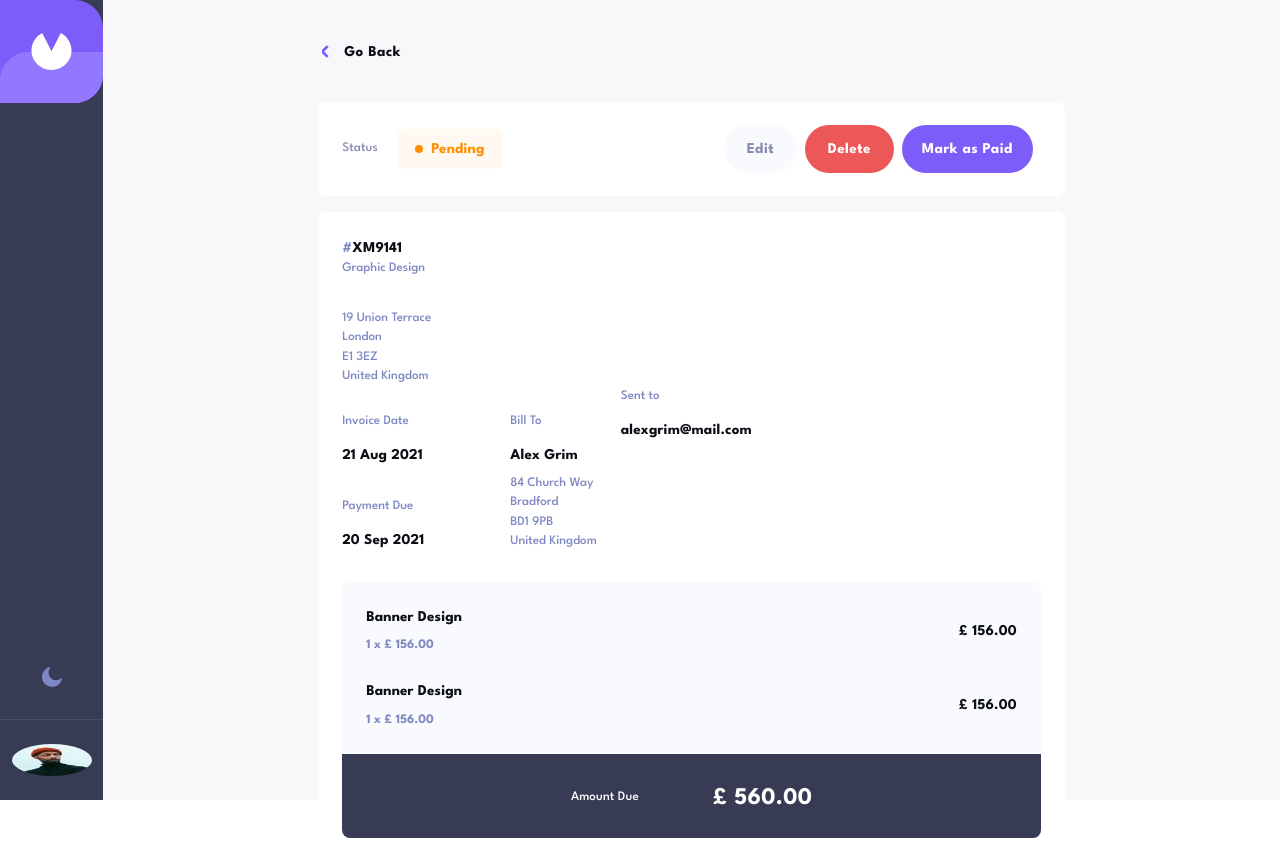
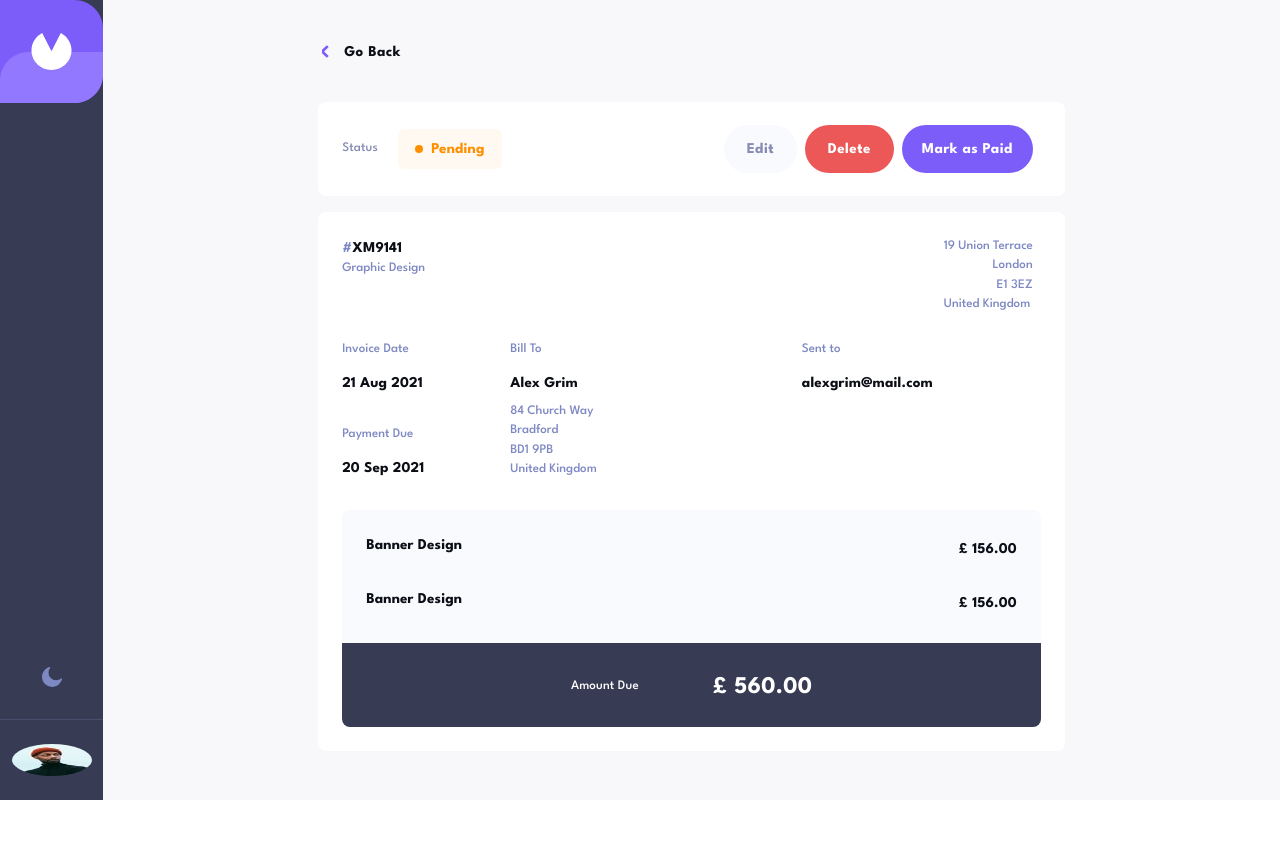
Before and after one commit to bilanoo/invoice, a React (Vite) app: page /edit-invoice/AA1449 in a window 1280 px wide. After the commit the page ends 800 px from the top, so only its background shows below. Built offline with nearby package versions, Linux system fonts and the light colour scheme.

Commit message:
removed the styling using !important mark up and instead made specific styled components, neated and without using !important markup.

```diff
--- a/src/pages/EditInvoice/EditInvoiceStyles.tsx
+++ b/src/pages/EditInvoice/EditInvoiceStyles.tsx
@@ -51,4 +51,10 @@ export const ModifyInvoiceActionContainer = styled(Box)(({ theme }) => ({
     justifyContent: "center",
     alignItems: "center",
   },
+
+  "@media only screen and (min-width: 768px)": {
+    "&": {
+      display: "none",
+    },
+  },
 }));
--- a/src/pages/EditInvoice/Editinvoice.tsx
+++ b/src/pages/EditInvoice/Editinvoice.tsx
@@ -19,7 +19,6 @@ import {
   EditInvoiceButton,
   MarkAsPaidButton,
 } from "./features/Navbar/NavbarStyles";
-import useWindowDimensions from "../../utils";
 
 export const EditInvoice = () => {
   const { id } = useParams();
@@ -28,8 +27,6 @@ export const EditInvoice = () => {
   const [invoice, setInvoice] = useState(
     allInvoicesData.find((invoice) => invoice.id === id)
   );
-
-  const { width } = useWindowDimensions();
 
   const lightOrDarkMode = useAppSelector(
     (state) => state.darkOrLightMode.value
@@ -60,12 +57,9 @@ export const EditInvoice = () => {
           <InvoiceContent />
         </ContentContainer>
 
-        {width < 768 && (
         <ModifyInvoiceActionContainer>
           <EditInvoiceButton>Edit</EditInvoiceButton>
-            <DeleteInvoiceButton
-              sx={{ marginTop: "21px", marginBottom: "22px" }}
-            >
+          <DeleteInvoiceButton sx={{ marginTop: "21px", marginBottom: "22px" }}>
             Delete
           </DeleteInvoiceButton>
           <MarkAsPaidButton
@@ -75,7 +69,6 @@ export const EditInvoice = () => {
             Mark as Paid
           </MarkAsPaidButton>
         </ModifyInvoiceActionContainer>
-        )}
       </Container>
     </ThemeProvider>
   );
--- a/src/pages/EditInvoice/features/InvoiceContent/InvoiceContent.tsx
+++ b/src/pages/EditInvoice/features/InvoiceContent/InvoiceContent.tsx
@@ -13,12 +13,19 @@ import {
   Total,
   AmountDue,
   AmountDueContainer,
+  ClientInformationContainer,
+  CityOrPostCode,
+  SentToContainer,
+  PaymentDueContainer,
+  ItemInformationContainer,
+  QuantityAndCost,
 } from "./InvoiceContentStyles";
 
 export const InvoiceContent = () => {
   return (
     <ContentContainer>
-      <GenericTextContainer>
+      <ClientInformationContainer>
+        <GenericTextContainer sx={{ width: "fit-content" }}>
           <SmallText>
             <span style={{ color: "#7E88C3" }}>#</span>
             XM9141
@@ -28,10 +35,11 @@ export const InvoiceContent = () => {
 
         <ClientAddress>
           <Description>19 Union Terrace</Description>
-        <Description>London</Description>
-        <Description>E1 3EZ</Description>
+          <CityOrPostCode>London</CityOrPostCode>
+          <CityOrPostCode>E1 3EZ</CityOrPostCode>
           <Description>United Kingdom</Description>
         </ClientAddress>
+      </ClientInformationContainer>
 
       <InvoiceDatesAndBillingInformationContainer>
         <PaymentDatesContainer>
@@ -41,10 +49,10 @@ export const InvoiceContent = () => {
             </Description>
             <SmallText>21 Aug 2021</SmallText>
           </GenericTextContainer>
-          <GenericTextContainer sx={{ paddingTop: "0 !important" }}>
+          <PaymentDueContainer>
             <Description sx={{ marginBottom: "13px" }}>Payment Due</Description>
             <SmallText>20 Sep 2021</SmallText>
-          </GenericTextContainer>
+          </PaymentDueContainer>
         </PaymentDatesContainer>
 
         <GenericTextContainer sx={{ marginLeft: "62px" }}>
@@ -56,33 +64,25 @@ export const InvoiceContent = () => {
           <Description>United Kingdom</Description>
         </GenericTextContainer>
 
-        <GenericTextContainer sx={{ paddingTop: "0 !important" }}>
+        <SentToContainer>
           <Description sx={{ marginBottom: "13px" }}>Sent to</Description>
           <SmallText>alexgrim@mail.com</SmallText>
-        </GenericTextContainer>
+        </SentToContainer>
       </InvoiceDatesAndBillingInformationContainer>
 
       <InvoiceConstBreakdownContainer>
         <ItemContainer>
-          <GenericTextContainer
-            sx={{ padding: "0 !important", marginLeft: "24px" }}
-          >
+          <ItemInformationContainer>
             <SmallText sx={{ marginBottom: "8px" }}>Banner Design</SmallText>
-            <Description sx={{ fontWeight: "700 !important" }}>
-              1 x £ 156.00
-            </Description>
-          </GenericTextContainer>
+            <QuantityAndCost>1 x £ 156.00</QuantityAndCost>
+          </ItemInformationContainer>
           <SmallText sx={{ marginRight: "24px" }}>£ 156.00</SmallText>
         </ItemContainer>
         <ItemContainer>
-          <GenericTextContainer
-            sx={{ padding: "0 !important", marginLeft: "24px" }}
-          >
+          <ItemInformationContainer>
             <SmallText sx={{ marginBottom: "8px" }}>Banner Design</SmallText>
-            <Description sx={{ fontWeight: "700 !important" }}>
-              1 x £ 156.00
-            </Description>
-          </GenericTextContainer>
+            <QuantityAndCost>1 x £ 156.00</QuantityAndCost>
+          </ItemInformationContainer>
           <SmallText sx={{ marginRight: "24px" }}>£ 156.00</SmallText>
         </ItemContainer>
         <InvoiceTotalContainer>
--- a/src/pages/EditInvoice/features/InvoiceContent/InvoiceContentStyles.tsx
+++ b/src/pages/EditInvoice/features/InvoiceContent/InvoiceContentStyles.tsx
@@ -30,6 +30,20 @@ export const Description = styled(Box)(({ theme }) => ({
   },
 }));
 
+export const ClientInformationContainer = styled(Box)(() => ({
+  "&": {
+    display: "flex",
+    flexDirection: "column",
+  },
+
+  "@media only screen and (min-width: 768px)": {
+    "&": {
+      flexDirection: "row",
+      justifyContent: "space-between",
+    },
+  },
+}));
+
 export const ClientAddress = styled(Box)(() => ({
   "&": {
     display: "flex",
@@ -37,6 +51,12 @@ export const ClientAddress = styled(Box)(() => ({
     boxSizing: "border-box",
     textAlign: "start",
     paddingLeft: "24px",
+  },
+  "@media only screen and (min-width: 768px)": {
+    "&": {
+      marginLeft: "auto",
+      margin: "25px 32px 0 0",
+    },
   },
 }));
 
@@ -53,6 +73,16 @@ export const PaymentDatesContainer = styled(Box)(() => ({
     display: "flex",
     flexDirection: "column",
     boxSizing: "border-box",
+  },
+}));
+
+export const PaymentDueContainer = styled(Box)(() => ({
+  "&": {
+    display: "flex",
+    flexDirection: "column",
+    boxSizing: "border-box",
+    textAlign: "start",
+    padding: "0 0 30px 24px",
   },
 }));
 
@@ -80,6 +110,31 @@ export const ItemContainer = styled(Box)(() => ({
     alignItems: "center",
     margin: "0px 24px 24px 24px",
     width: "100%",
+  },
+}));
+
+export const ItemInformationContainer = styled(Box)(() => ({
+  "&": {
+    display: "flex",
+    flexDirection: "column",
+    boxSizing: "border-box",
+    textAlign: "start",
+    padding: "0",
+    marginLeft: "24px",
+  },
+}));
+
+export const QuantityAndCost = styled(Typography)(({ theme }) => ({
+  "&": {
+    fontSize: "0.813rem",
+    fontFamily: "inherit",
+    fontWeight: 700,
+    color: theme.customPalette.darkBlueYonderToLavender,
+  },
+  "@media only screen and (min-width: 768px)": {
+    "&": {
+      display: "none",
+    },
   },
 }));
 
@@ -114,6 +169,38 @@ export const AmountDue = styled(Typography)(({ theme }) => ({
   },
 }));
 
+export const CityOrPostCode = styled(Typography)(({ theme }) => ({
+  "&": {
+    fontSize: "0.813rem",
+    fontFamily: "inherit",
+    fontWeight: 500,
+    color: theme.customPalette.darkBlueYonderToLavender,
+  },
+  "@media only screen and (min-width: 768px)": {
+    "&": {
+      textAlign: "end",
+    },
+  },
+}));
+
+export const SentToContainer = styled(Box)(() => ({
+  "&": {
+    display: "flex",
+    flexDirection: "column",
+    boxSizing: "border-box",
+    textAlign: "start",
+    padding: "0px 0 30px 24px",
+  },
+
+  "@media only screen and (min-width: 768px)": {
+    "&": {
+      marginLeft: "auto",
+      marginRight: "132px",
+      paddingTop: "25px",
+    },
+  },
+}));
+
 export const Total = styled(Typography)(({ theme }) => ({
   "&": {
     color: theme.customPalette.white,
```
Lines whose indentation alone changed are shown as unchanged.
